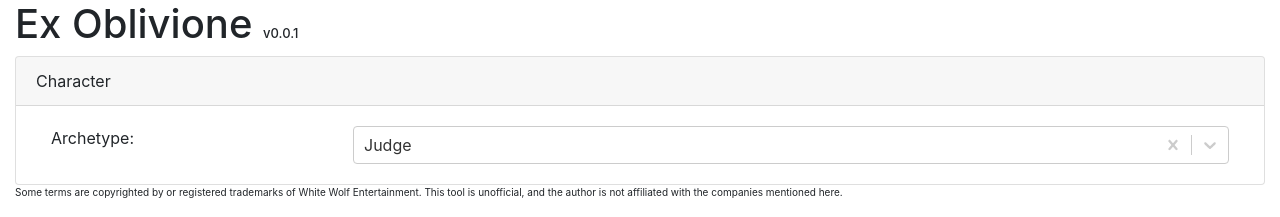
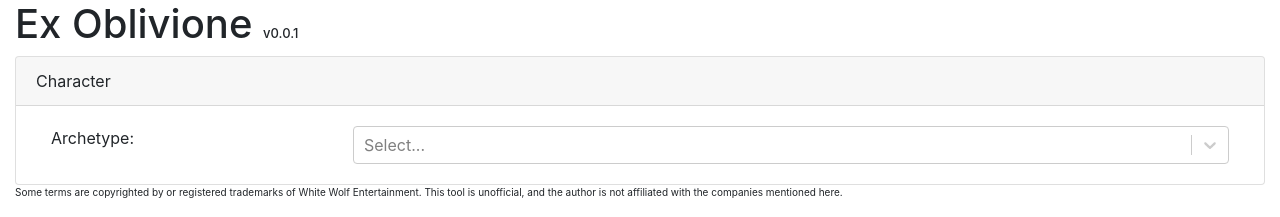
Before and after one commit to TrueWill/ex-oblivione, a React (Create React App) app: page / in a window 1280 px wide. Shown: the top 217 px of the page. Built offline with nearby package versions, Linux system fonts and the light colour scheme.

Commit message:
Wire up Redux for Archetypes

```diff
--- a/package.json
+++ b/package.json
@@ -13,6 +13,7 @@
     "@types/react-dom": "^16.9.6",
     "react": "^16.13.1",
     "react-dom": "^16.13.1",
+    "react-redux": "^7.2.0",
     "react-scripts": "3.4.1",
     "react-select": "^3.1.0",
     "typescript": "~3.8.3"
@@ -41,6 +42,7 @@
   },
   "devDependencies": {
     "@types/deep-freeze": "^0.1.2",
+    "@types/react-redux": "^7.1.7",
     "@types/react-select": "^3.0.11",
     "deep-freeze": "0.0.1"
   }
--- a/src/basicInfo.ts
+++ b/src/basicInfo.ts
@@ -1,6 +1,6 @@
 import { createSlice } from '@reduxjs/toolkit';
 import initialState from './initialState';
-import { RootState } from './configureStore';
+import { RootState } from './store';
 
 export const basicInfoSlice = createSlice({
   name: 'basicInfo',
--- a/src/components/App.tsx
+++ b/src/components/App.tsx
@@ -2,20 +2,16 @@ import React from 'react';
 import { version } from '../constants/application';
 import Section from './Section';
 import styles from './App.module.css';
-import Archetype from './Archetype';
+import ArchetypeContainer from './ArchetypeContainer';
 
 const App: React.FC = () => {
-  const updateArchetype = (s: string) => {
-    console.log(s);
-  };
-
   return (
     <div className="container-fluid">
       <h1>
         Ex Oblivione <span className={styles.version}> v{version}</span>
       </h1>
       <Section header="Character">
-        <Archetype archetype="Judge" updateArchetype={updateArchetype} />
+        <ArchetypeContainer />
       </Section>
       <React.StrictMode>
         {/* react-select in Archetype fails StrictMode */}
--- /dev/null
+++ b/src/components/ArchetypeContainer.ts
@@ -0,0 +1,15 @@
+import { connect } from 'react-redux';
+import { selectArchetype } from '../basicInfo';
+import { updateArchetype } from '../basicInfo';
+import { RootState } from '../store';
+import Archetype from '../components/Archetype';
+
+const mapStateToProps = (state: RootState) => ({
+  archetype: selectArchetype(state),
+});
+
+const mapDispatchToProps = {
+  updateArchetype,
+};
+
+export default connect(mapStateToProps, mapDispatchToProps)(Archetype);
--- a/src/index.tsx
+++ b/src/index.tsx
@@ -1,10 +1,17 @@
 import React from 'react';
 import ReactDOM from 'react-dom';
+import { Provider } from 'react-redux';
+import store from './store';
 import './index.css';
 import App from './components/App';
 import * as serviceWorker from './serviceWorker';
 
-ReactDOM.render(<App />, document.getElementById('root'));
+ReactDOM.render(
+  <Provider store={store}>
+    <App />
+  </Provider>,
+  document.getElementById('root')
+);
 
 // If you want your app to work offline and load faster, you can change
 // unregister() to register() below. Note this comes with some pitfalls.
--- a/src/configureStore.ts
+++ b/src/store.ts
@@ -9,6 +9,8 @@ const rootReducer = combineReducers({
 
 export type RootState = ReturnType<typeof rootReducer>;
 
-export default configureStore({
+const store = configureStore({
   reducer: rootReducer,
 });
+
+export default store;
```
Also changed, not shown: 1 other file (tests, documents, lock files or other folders).
